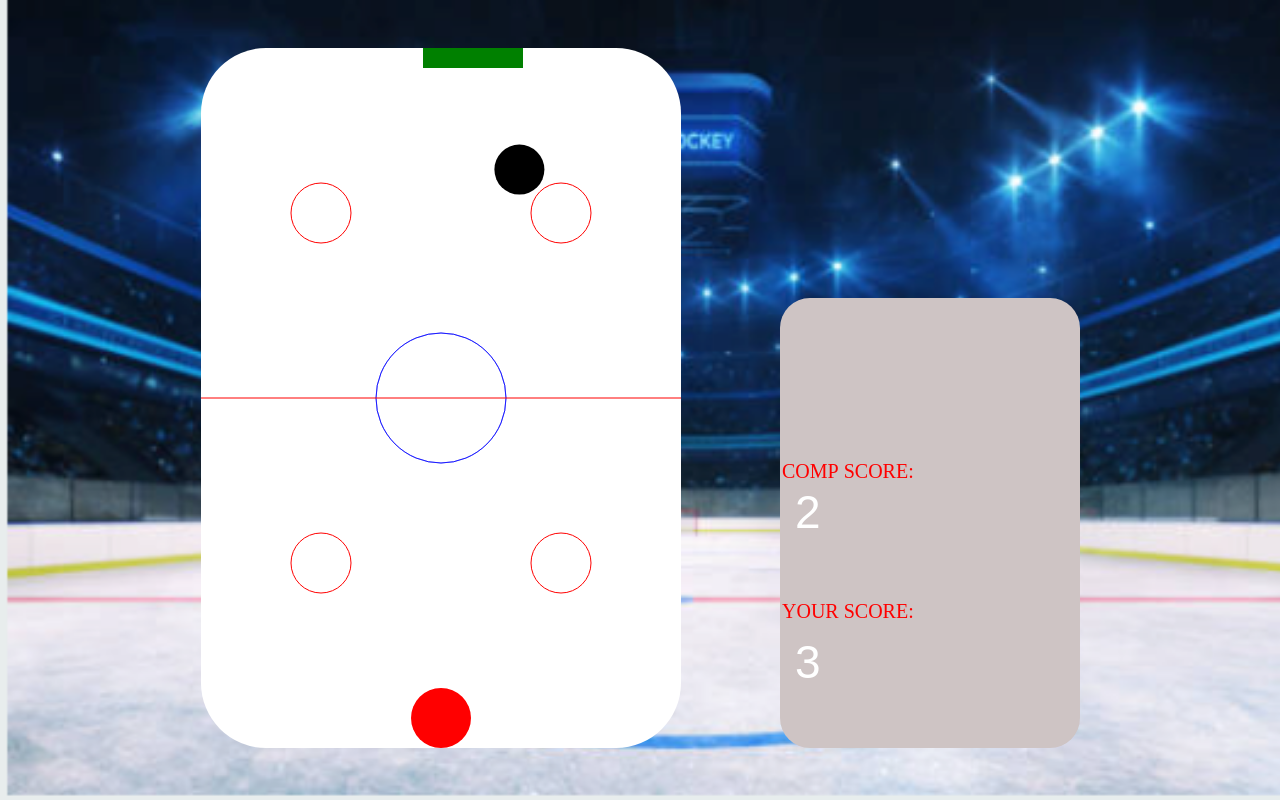
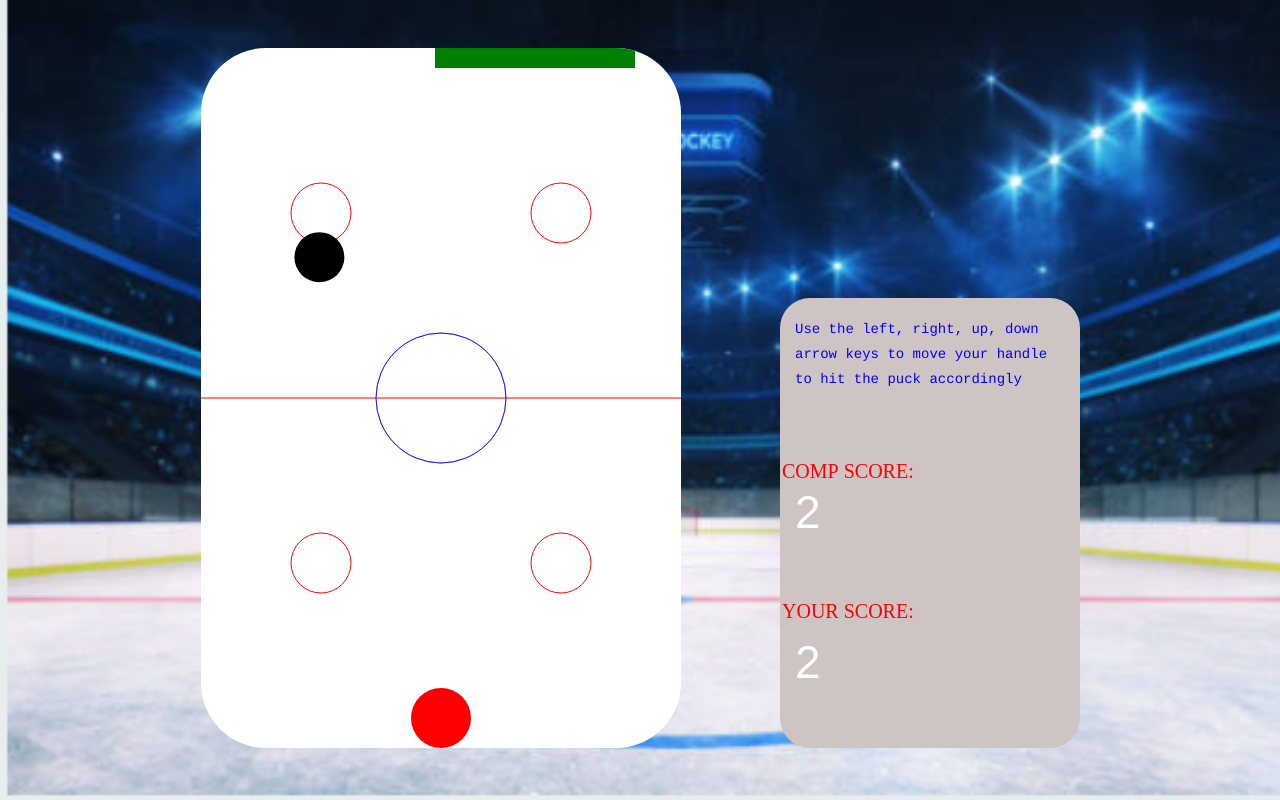
Before and after one commit to yungcai/IcePuck, a website built with webpack: page index.html in a window 1280 px wide. Built offline with nearby package versions, Linux system fonts and the light colour scheme.

Commit message:
2 mvps completed

```diff
--- a/src/scripts/script.js
+++ b/src/scripts/script.js
@@ -61,29 +61,13 @@ ctx.closePath();
 
 };
 
-//handles
 
-// function drawHandles(){
-
-// ctx.beginPath();
-// ctx.rect(160, 0, 150, 10);
-// ctx.fillStyle = "red";
-// ctx.fill();
-// ctx.closePath();
-
-// ctx.beginPath();
-// ctx.rect(160, 690, 150, 10);
-// ctx.fillStyle = "red";
-// ctx.fill();
-// ctx.closePath();
-
-// };
 
 
 //drawing the ball/invoking the ball function
 
-var x = 40;
-var y = 40;
+var x = 240;
+var y = 350;
 var dx = .8;
 var dy = -.8;
 
@@ -98,7 +82,7 @@ pdy = 0;
 
 var puckRadius = 10;
 var paddleHeight = 20;
-var paddleWidth = 100;
+var paddleWidth = 200;
 var paddleX = canvas.width/ 2;
 var paddleX2 = (canvas.width-paddleWidth) / 2;
 var paddleY = (canvas.height-30);
@@ -109,7 +93,6 @@ var upPressed = false;
 var downPressed = false;
 let yourScore = 1;
 let compScore = 1;
-let distance = 40;
 
 function keyDownHandler(e) {
     if(e.key == "Up" || e.key == "ArrowUp") {
@@ -167,6 +150,25 @@ function drawHandle2(){
 
 //score functions
 
+function instructions(){
+    ctx2.font = "14px courier";
+    ctx2.fillStyle = "blue";
+    ctx2.fillText("Use the left, right, up, down", 15, 35);
+}
+
+
+function instructions2(){
+    ctx2.font = "14px courier";
+    ctx2.fillStyle = "blue";
+    ctx2.fillText("arrow keys to move your handle", 15, 60);
+}
+
+function instructions3(){
+    ctx2.font = "14px courier";
+    ctx2.fillStyle = "blue";
+    ctx2.fillText("to hit the puck accordingly", 15,85);
+}
+
 function drawCompScore() {
     ctx2.font = "46px Arial";
     ctx2.fillStyle = "white";
@@ -192,12 +194,26 @@ function draw(){
     score();
     drawCompScore();
     drawYourScore();
+    instructions();
+    instructions2();
+    instructions3();
 
     paddleX2 += pdx
 
 
+    distX = x - paddleX
+    distY = y - paddleY
+    dist = Math.sqrt(distX*distX + distY*distY)
 
+    if (dist < 55){
+        dx = -dx;
+        dy = -dy
+    }
 
+    if (x > paddleX2 && x < paddleX2 + paddleWidth && y > paddleY2 &&  y < paddleY2 + paddleHeight + 20){
+        dy = -dy;
+        dx = -dx;
+    }
 
     if(x + dx > canvas.width-puckRadius || x + dx < puckRadius) {
         dx = -dx;
@@ -218,10 +234,6 @@ function draw(){
     if(paddleX2 + paddleWidth > canvas.width || paddleX2 + pdx < 0) {
         pdx = -pdx;
     }
-
-    // if (distance <= 40){
-    //     dy = -dy
-    // }
 
 
     if(upPressed && paddleY > canvas.height/2+30 ) {
@@ -290,22 +302,4 @@ function keyUpHandler(e) {
 }
 
 
-var interval = setInterval(draw,2)
-
-
-
-// ctx.beginPath();
-// ctx.rect(160, 0, 150, 10);
-// ctx.fillStyle = "red";
-// ctx.fill();
-// ctx.closePath();
-
-// ctx.beginPath();
-// ctx.rect(160, 690, 150, 10);
-// ctx.fillStyle = "red";
-// ctx.fill();
-// ctx.closePath();
-
-// };
-
-//update script
+setInterval(draw,2)
--- a/src/styles/style.css
+++ b/src/styles/style.css
@@ -4,7 +4,7 @@
 
 body{
     background-image: url('rink2.png');
-    /* background-color:grey; */
+    background-color:grey;
     background-repeat: no-repeat;
     background-size: cover;
     display: flex;
```
Also changed, not shown: index.html (+1 -0 lines), README.md.
